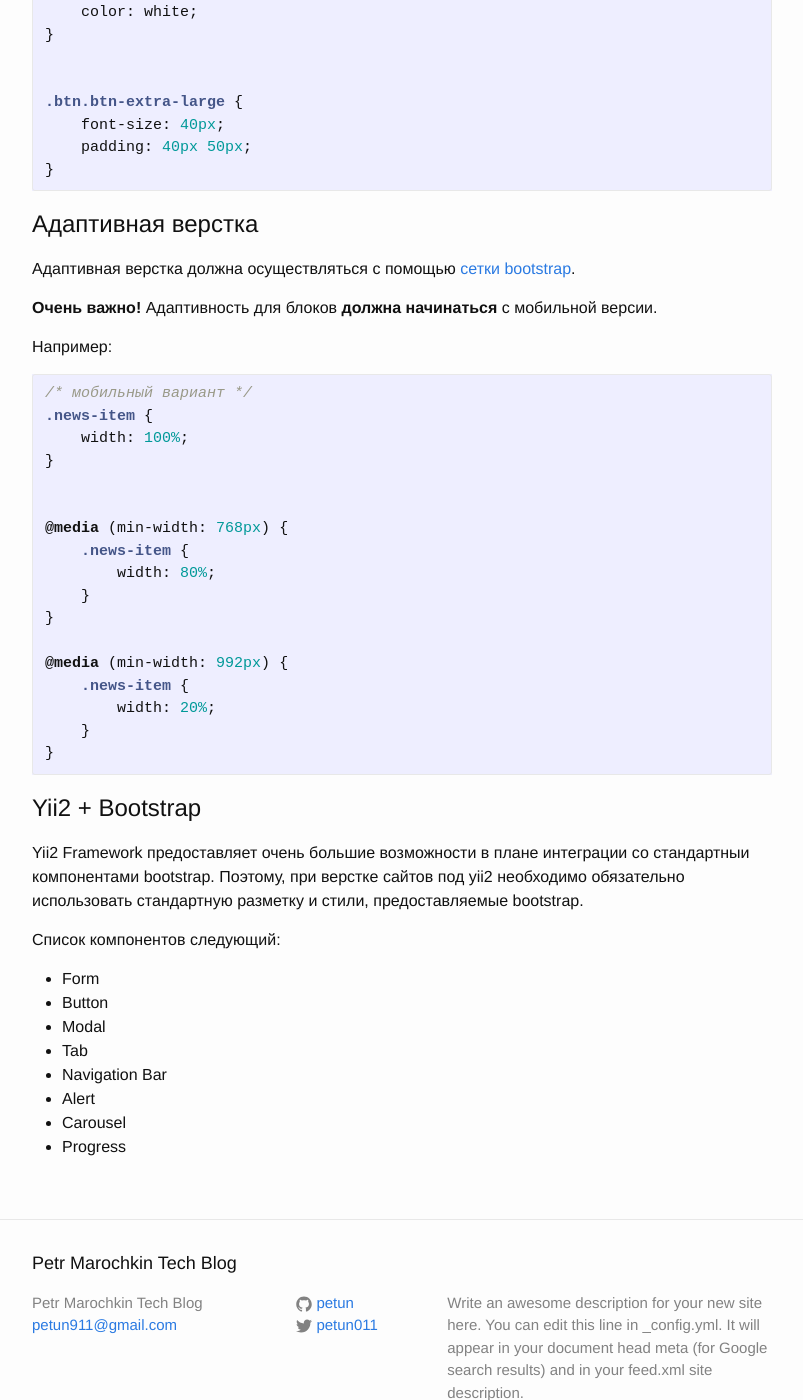
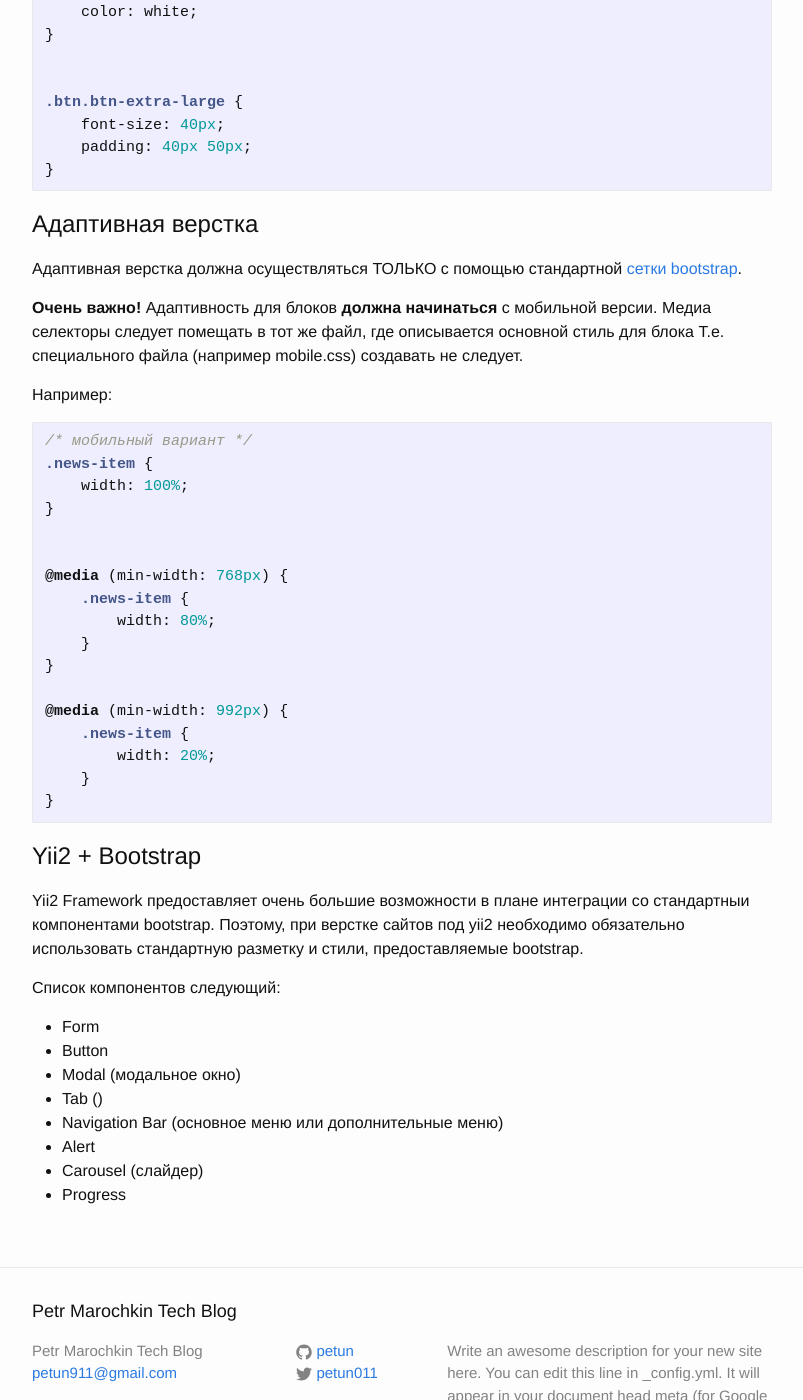
Before and after one commit to petun/petun.github.io, a Jekyll site: the page built from _posts/2016-08-03-html-requirments-for-bootstrap.markdown, in a window 1280 px wide and 1400 px high, scrolled down 1395 px. Shown: the whole window, without its empty margins (238-1041 px from the left). Built offline with Jekyll 4.4.1, drawn with Linux system fonts in a browser that asks for light colours.

Commit message:
small fixes

```diff
--- a/_posts/2016-08-03-html-requirments-for-bootstrap.markdown
+++ b/_posts/2016-08-03-html-requirments-for-bootstrap.markdown
@@ -72,9 +72,11 @@ project
 
 
 # Адаптивная верстка
-Адаптивная верстка должна осуществляться с помощью [сетки bootstrap].
+Адаптивная верстка должна осуществляться ТОЛЬКО с помощью стандартной [сетки bootstrap].
 
 **Очень важно!** Адаптивность для блоков **должна начинаться** с мобильной версии.
+Медиа селекторы следует помещать в тот же файл, где описывается основной стиль для блока
+Т.е. специального файла (например mobile.css) создавать не следует.
 
 Например:
 
@@ -107,14 +109,12 @@ Yii2 Framework предоставляет очень большие возмож
 
 - Form
 - Button
-- Modal
-- Tab
-- Navigation Bar
+- Modal (модальное окно)
+- Tab ()
+- Navigation Bar (основное меню или дополнительные меню)
 - Alert
-- Carousel
+- Carousel (слайдер)
 - Progress
-
-
 
 
 
```
